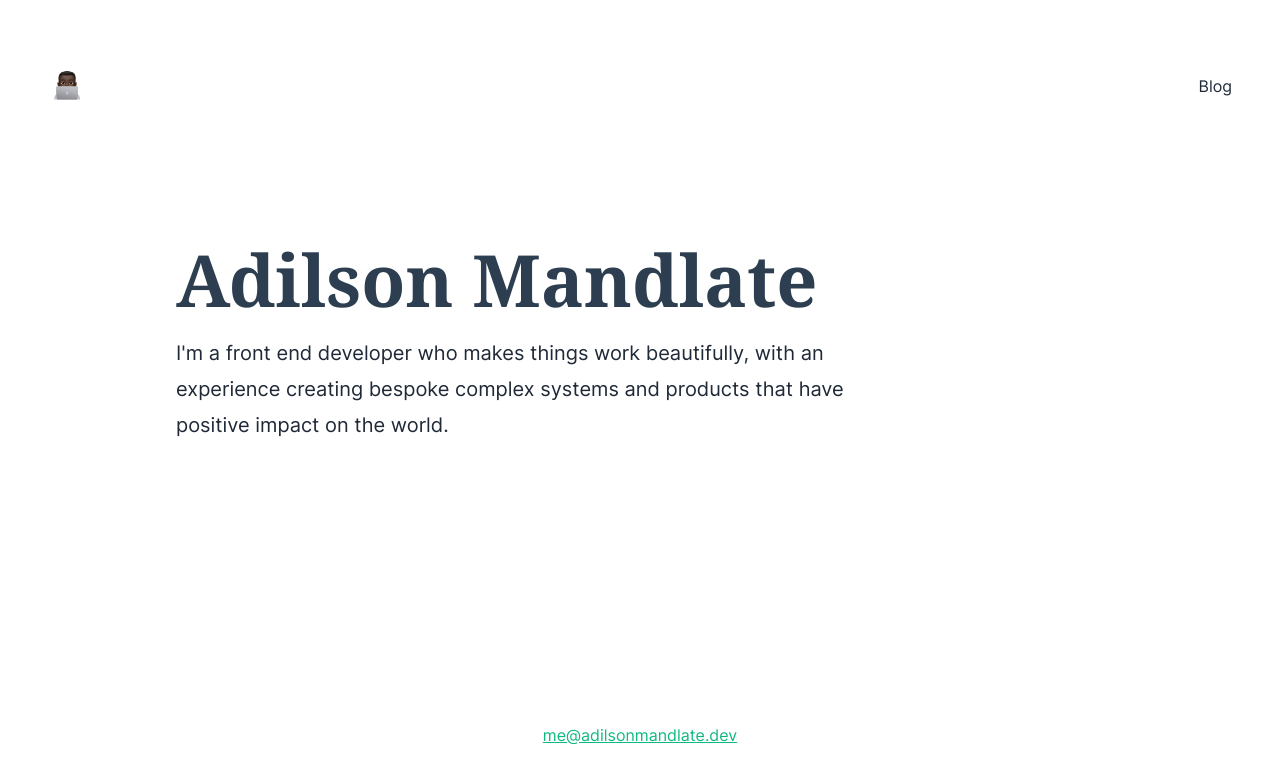
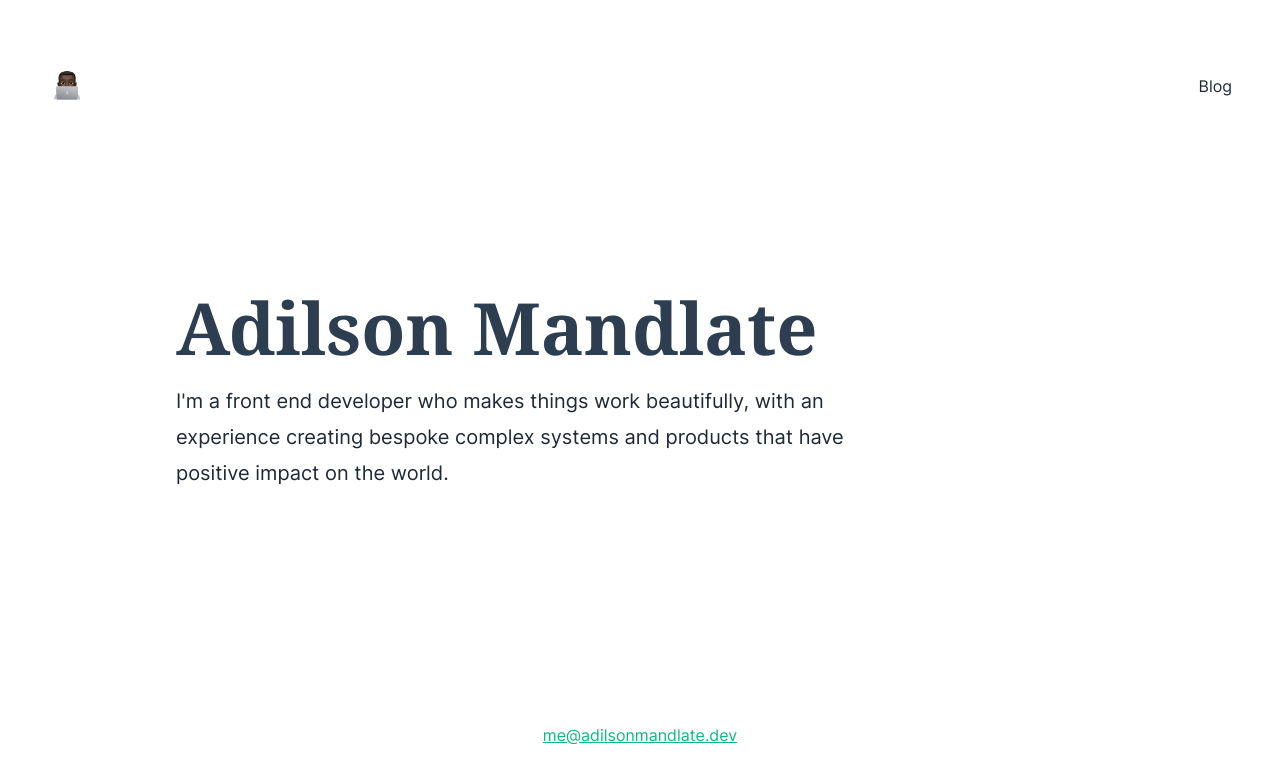
Before and after one commit to adilsonmandlate/adilsonmandlate.dev, a Next.js app: page / in a window 1280 px wide. Shown: the top 782 px of the page. Built offline with nearby package versions, Linux system fonts and the light colour scheme; what @tailwindcss/typography would draw is missing.

Commit message:
style: change navbar padding

```diff
--- a/src/pages/_app.js
+++ b/src/pages/_app.js
@@ -4,7 +4,7 @@ import { Navbar } from "../components/Navbar";
 
 function MyApp({ Component, pageProps }) {
   return (
-    <div className="grid grid-rows-app min-h-screen justify-items-center pt-24">
+    <div className="grid grid-rows-app min-h-screen justify-items-center pt-48">
       <Navbar />
       <main className="max-w-5xl w-full px-6 md:px-12 h-full my-auto">
         <Component {...pageProps} />
```
